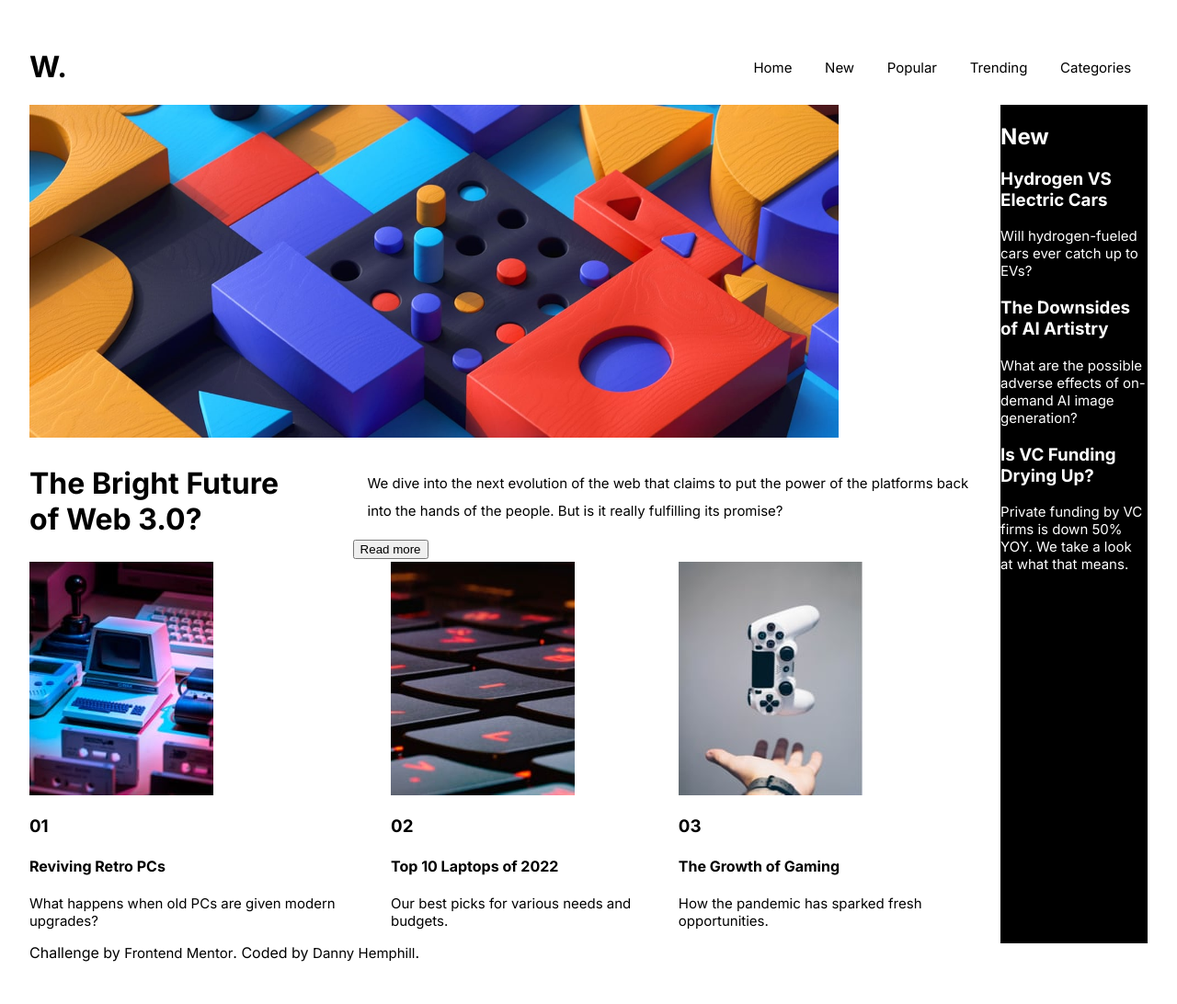
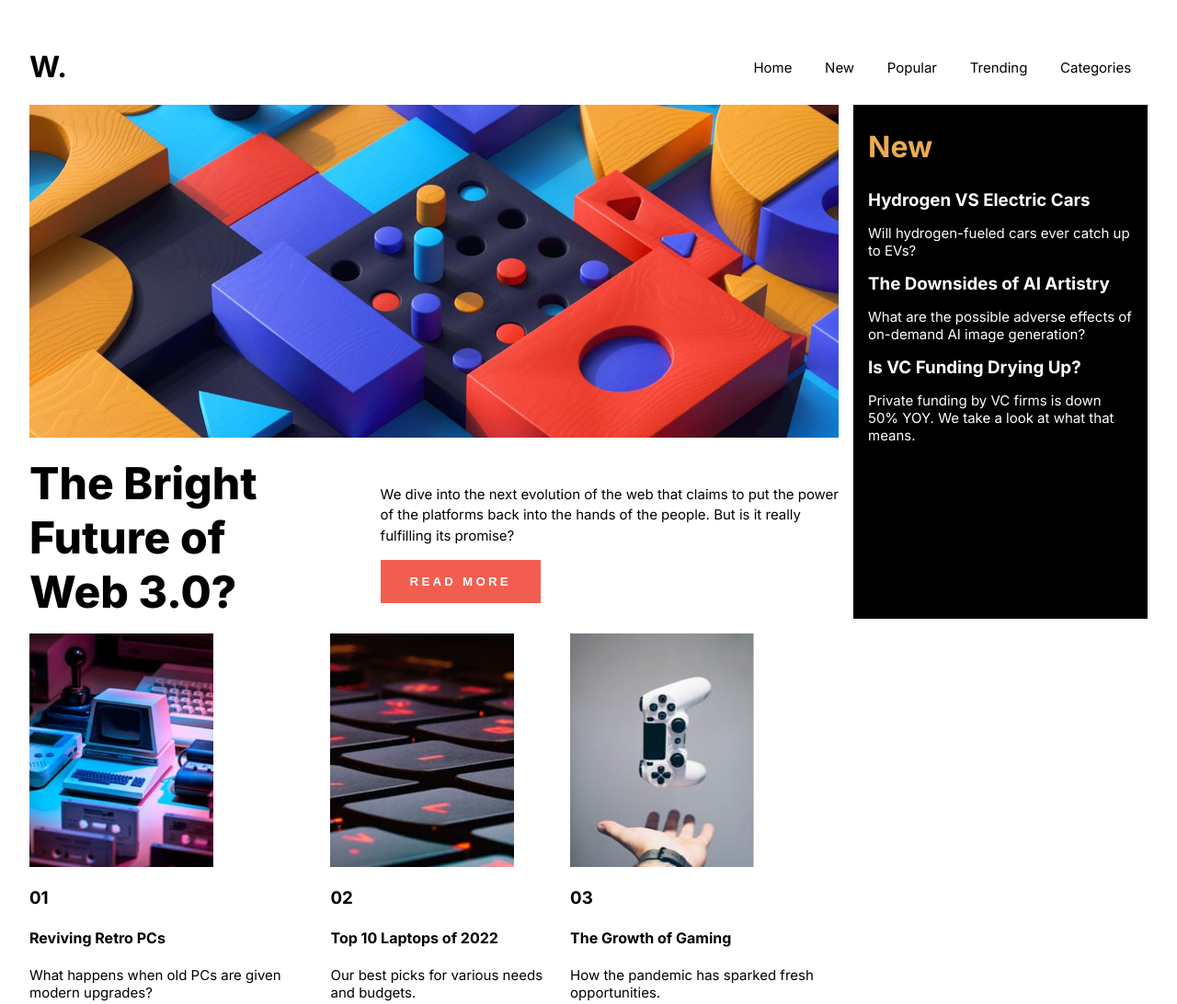
Before and after one commit to DanDan01/newscentral-fem, a plain HTML site: page index.html in a window 1280 px wide. Shown: the top 1092 px of the page at 92% size. Drawn offline with Linux system fonts and the light colour scheme.

Commit message:
added styles to sidebar

```diff
--- a/assets/css/styles.css
+++ b/assets/css/styles.css
@@ -4,7 +4,8 @@ main {
     grid-template-areas:
     "section-image section-image section-image aside-main-container"
     "news-main-container news-main-container news-main-container aside-main-container"
-    "topics-main-container topics-main-container topics-main-container aside-main-container";
+    "topics-main-container topics-main-container topics-main-container .";
+    gap: 1rem;
 }
 
 .section-image {
@@ -62,12 +63,77 @@ main {
     margin: 1rem 0 0 4rem;
     display: flex;
     flex-direction: column;
+    align-items: baseline
 }
 .news-photo > h2 {
-    font-size: 2rem;
+    font-size: 3rem;
+    font-weight: 800;
+    max-width: 100%;
+    margin: 0
+}
+
+.news-content {
+    align-self:baseline;
 }
 
 .news-content > p {
-    line-height: 2;
+    line-height: 1.5;
+}
+
+.news-button button {
+    border: none;
+    padding: 1rem 2rem;
+    font-weight: 700;
+    background-color: var(--p-soft-red);
+    color: white;
+    text-transform: uppercase;
+    letter-spacing: 0.2rem;
+}
+
+.aside-main-container {
+    grid-area: aside-main-container;
+    background-color: black;
+    color: white;
     padding: 0 1rem;
+    width: 20rem;
+    height: 100%;
 }
+
+.aside-title > h2 {
+    font-size: 2rem;
+    color: var(--p-soft-orange);
+}
+
+
+
+.aside-content-container {
+    display: flex;
+    flex-direction: column;
+    justify-content: space-around;
+}
+
+/* .aside-content:nth-child(1) {
+    border-bottom: 1px solid grey;
+    padding-block-end: 2rem;
+}
+
+.aside-content:nth-child(2) {
+    border-bottom: 1px solid grey;
+    padding-block: 2rem;
+}
+
+.aside-content:nth-child(3) {
+    padding-block-start: 2rem;
+}
+
+.aside-content:nth-child(3) p
+} */
+
+.aside-content {
+
+
+}
+.aside-content > h3 {
+    display: inline-block;
+    margin: 0;
+}
--- a/index.html
+++ b/index.html
@@ -47,8 +47,8 @@
           But is it really fulfilling its promise?
         </p>
       </div>
-      <div>
-        <button>Read more</button>
+      <div class="news-button">
+        <button type="button">Read more</button>
       </div>
     </div>
   </section>
```
